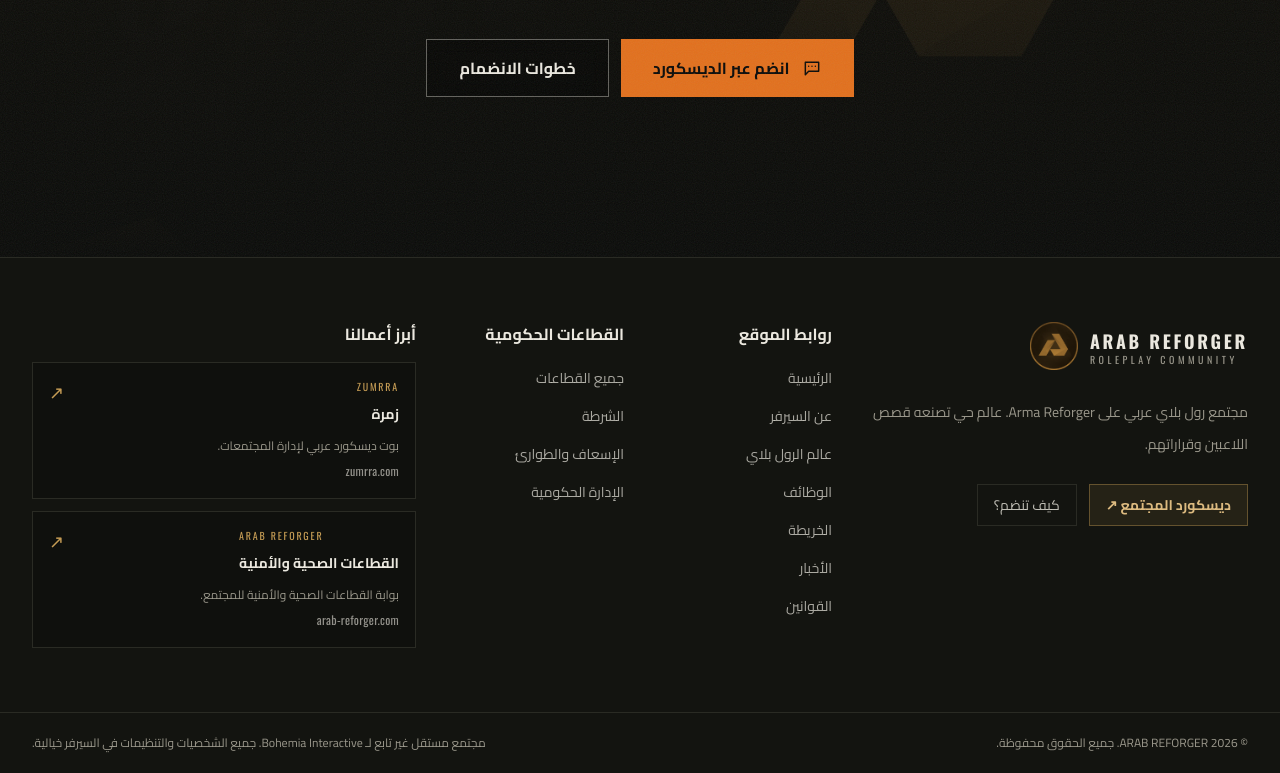
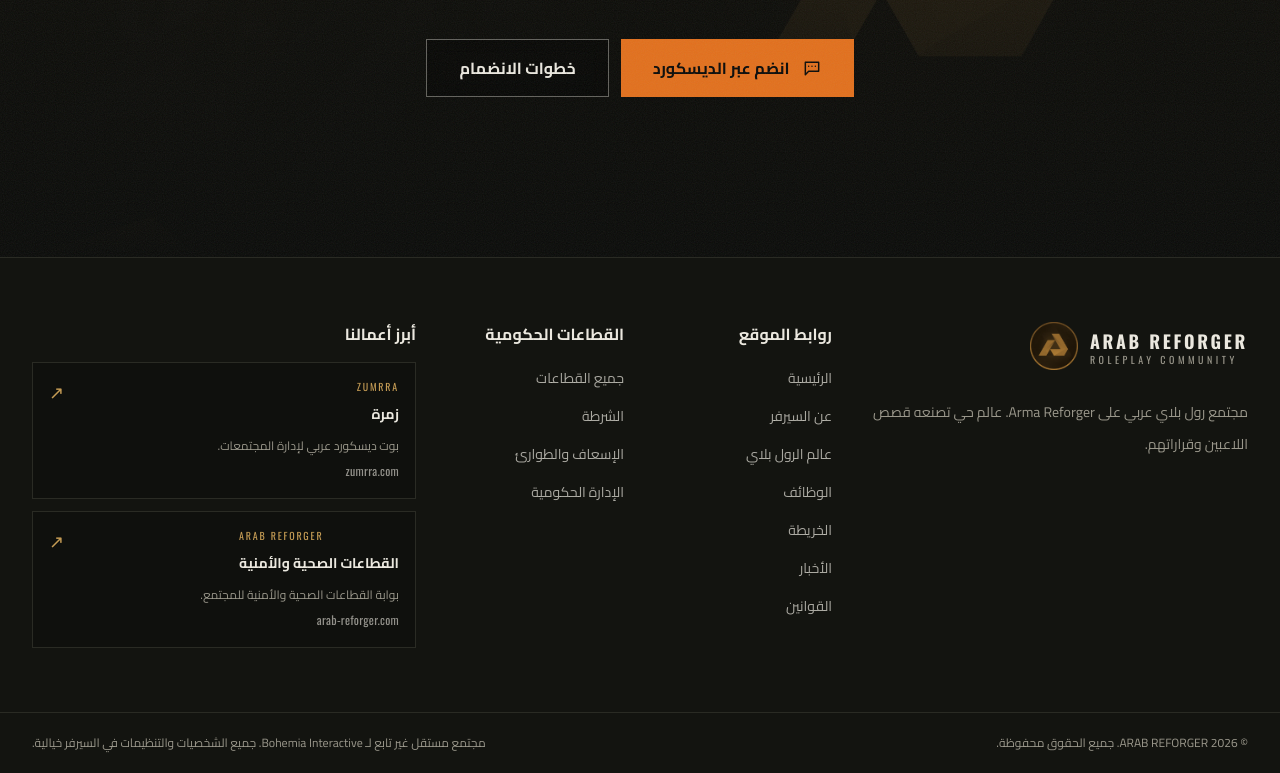
Before and after one commit to dhybalrwqy911-png/nextjs-boilerplate, a Next.js app: page / in a window 1280 px wide. Shown: the part 2746-3519 px from the top of the page. Built offline with nearby package versions, Linux system fonts and the light colour scheme.

Commit message:
Remove duplicate join and Discord buttons from shared footer

```diff
--- a/components/site-footer.tsx
+++ b/components/site-footer.tsx
@@ -1,6 +1,6 @@
 import Link from "next/link";
 import { departments } from "@/lib/content";
-import { DISCORD_URL, navItems } from "@/lib/site";
+import { navItems } from "@/lib/site";
 import { Logo } from "./logo";
 
 const projects = [
@@ -23,10 +23,6 @@ export function SiteFooter() {
             <p className="mt-2 max-w-sm text-sm leading-6 lg:mt-5 lg:leading-8 text-muted">
               مجتمع رول بلاي عربي على Arma Reforger. عالم حي تصنعه قصص اللاعبين وقراراتهم.
             </p>
-            <div className="mt-3 flex flex-wrap gap-2 lg:mt-6 lg:gap-3">
-              {DISCORD_URL && <a href={DISCORD_URL} target="_blank" rel="noopener noreferrer" className="border border-[#c49b54]/40 bg-[#c49b54]/10 px-4 py-2.5 text-sm font-bold text-[#ddbb80] transition-colors hover:bg-[#c49b54]/20 focus-visible:outline-2 focus-visible:outline-offset-4 focus-visible:outline-accent">ديسكورد المجتمع <span aria-hidden="true">↗</span></a>}
-              <Link href="/join" className="border border-border px-4 py-2.5 text-sm text-foreground/80 transition-colors hover:border-[#c49b54]/40 focus-visible:outline-2 focus-visible:outline-offset-4 focus-visible:outline-accent">كيف تنضم؟</Link>
-            </div>
           </div>
 
           <nav aria-label="روابط الموقع" className="min-w-0 lg:col-span-2">
```
